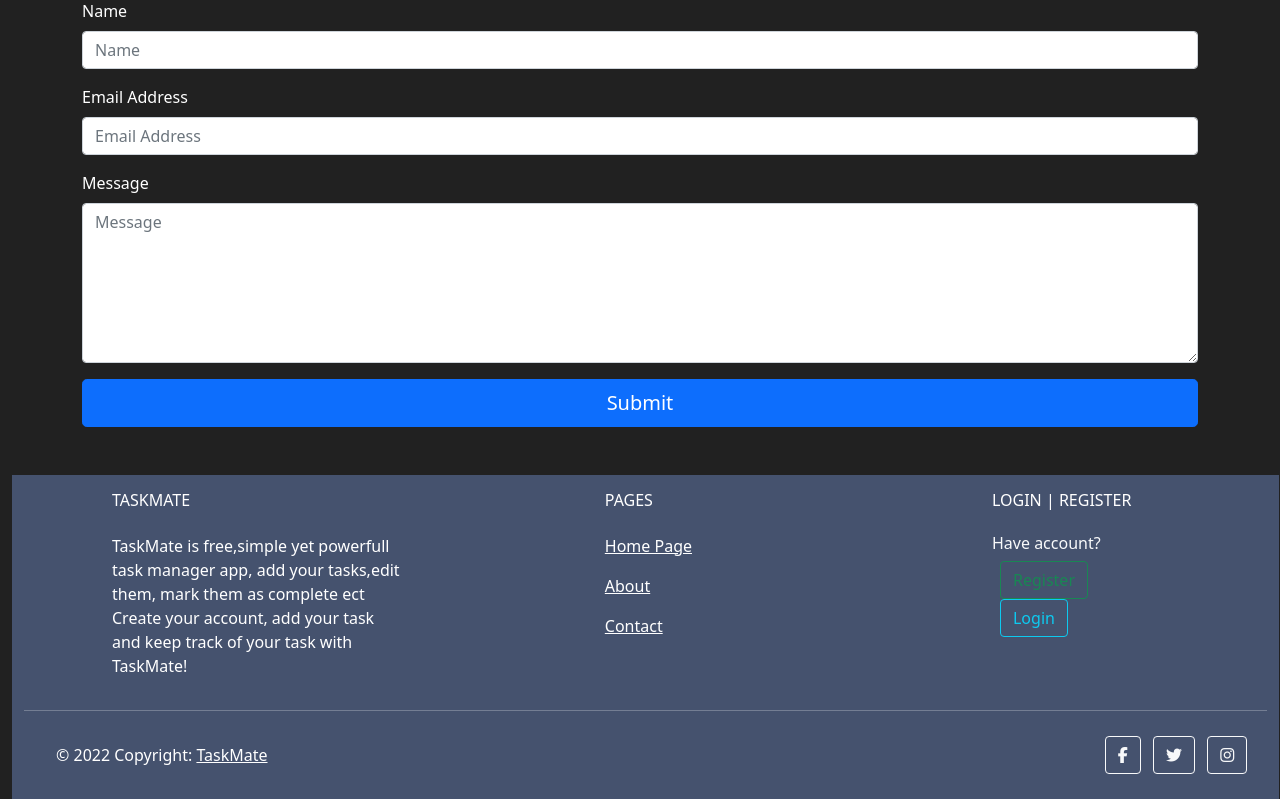
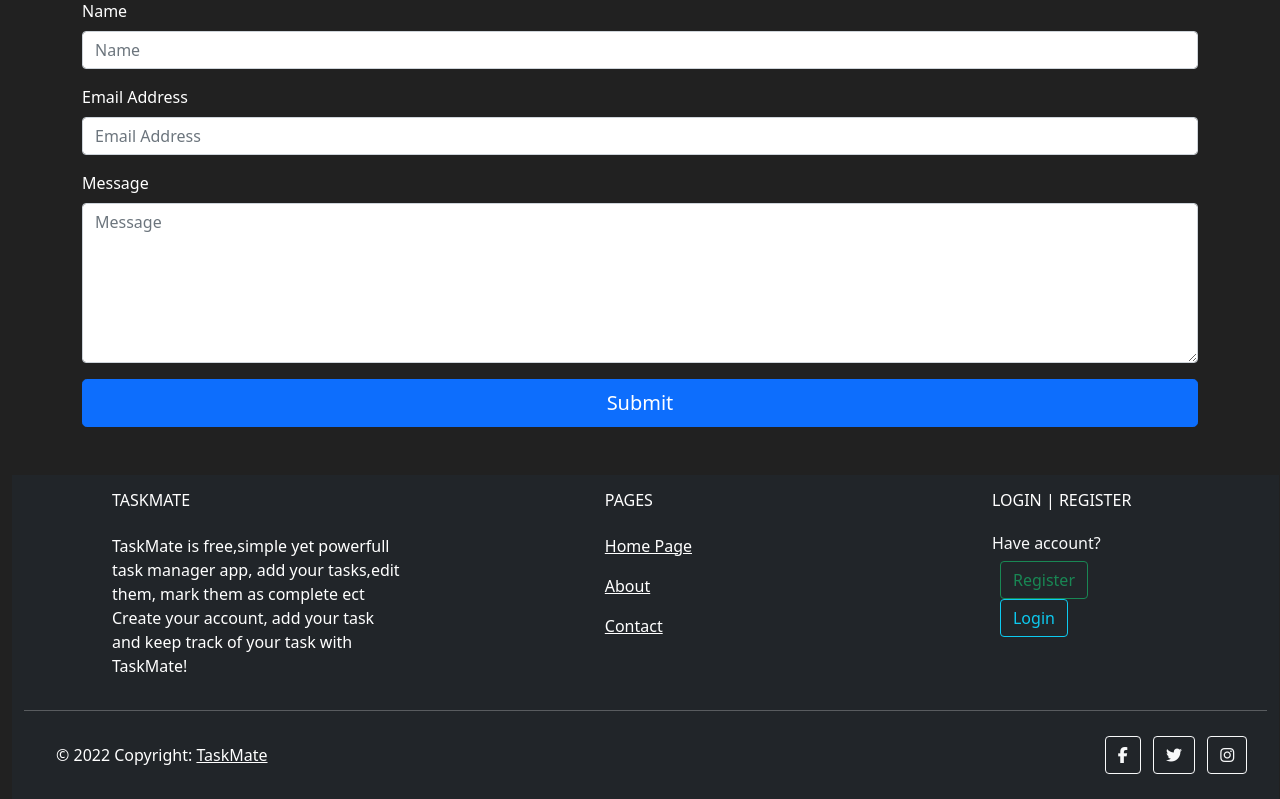
Before and after one commit to TonnyG95/TaskMate, a Django app: page /contact/ in a window 1280 px wide. Shown: the part 252-1051 px from the top of the page. Run offline with Django 3.2, Linux system fonts and the light colour scheme; some libraries are stand-ins or nearby versions.

Commit message:
fixed some bugs with footer

```diff
--- a/templates/todo_app/base.html
+++ b/templates/todo_app/base.html
@@ -65,8 +65,8 @@
 
   <!-- Footer -->
   <footer
-          class="text-center text-lg-start text-white"
-          style="background-color: #45526e"
+          class="text-center text-lg-start text-white bg-dark"
+
           >
     <!-- Grid container -->
     <div class="container-fluid">
```
